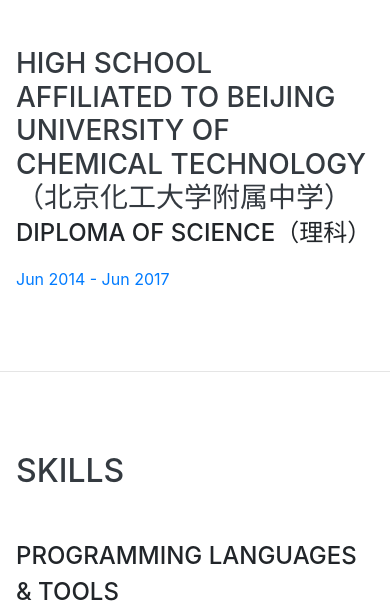
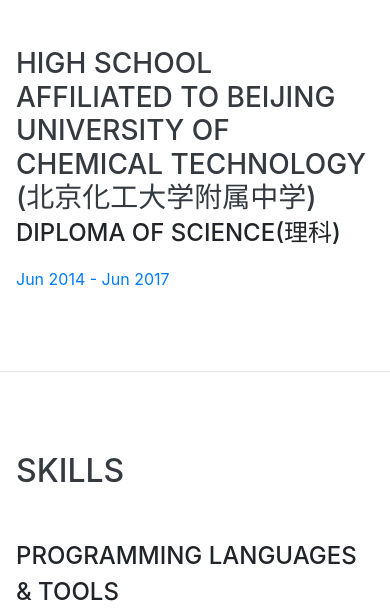
Before and after one commit to anranwang4/anranwang4.github.io, a website with bundled scripts: page index.html in a window 390 px wide. Shown: the part 3854-4469 px from the top of the page. Built offline with nearby package versions, Linux system fonts and the light colour scheme; a web font is replaced by a local one.

Commit message:
better mobile formatting

```diff
--- a/index.html
+++ b/index.html
@@ -214,8 +214,8 @@
 
         <div class="resume-item d-flex flex-column flex-md-row justify-content-between">
           <div class="resume-content">
-            <h3 class="mb-0">High School Affiliated to Beijing University of Chemical Technology<br>（北京化工大学附属中学）</h3>
-            <div class="subheading mb-3">Diploma of Science（理科）</div>
+            <h3 class="mb-0">High School Affiliated to Beijing University of Chemical Technology<br>(北京化工大学附属中学)</h3>
+            <div class="subheading mb-3">Diploma of Science(理科)</div>
           </div>
           <div class="resume-date text-md-right">
             <span class="text-primary">Jun 2014 - Jun 2017</span>
```
